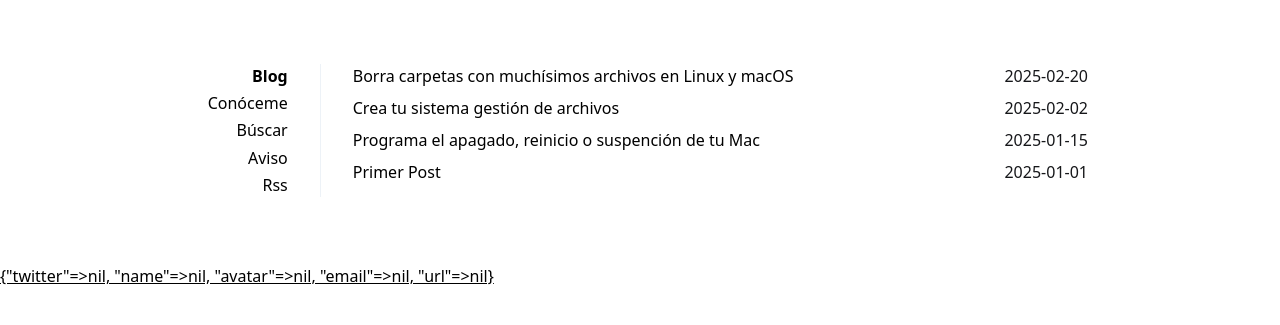
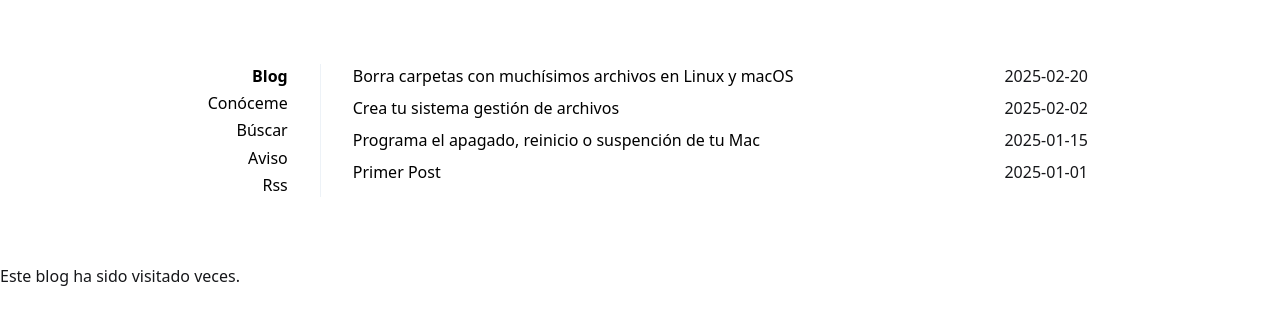
Before and after one commit to andriuzha/andriuzha.github.io, a Jekyll site: the page built from index.html, in a window 1280 px wide. Shown: the top 325 px of the page. Built offline with Jekyll 4.4.1, drawn with Linux system fonts in a browser that asks for light colours; comment, search, counter and statistics services are not loaded.

Commit message:
Update footer.html

```diff
--- a/_includes/footer.html
+++ b/_includes/footer.html
@@ -1,24 +1,4 @@
-<footer class="site-footer h-card">
-    <data class="u-url" href="{{ "/" | relative_url }}"></data>
-    <div class="wrapper">
-      <div class="footer-col-wrapper">
-        <div class="footer-col">
-          <ul class="contact-list">
-            <li class="p-name">
-              {%- if site.author -%}
-                <a class="black-link" href="{{ site.url }}/about.html">
-                  {{ site.author | escape }}
-                </a>
-              {%- endif -%}
-              </li>
-              {%- if site.email -%}
-              <li>
-              <a class="u-email black-link" href="mailto:{{ site.email }}">{{ site.email }}</a></li>
-              <span id="busuanzi_container_site_pv">This site was visited by: <span id="busuanzi_value_site_pv"></span> times<span>
-              {%- endif -%}
-          </ul>
-        </div>
-      </div>
-    </div>
+<footer>
+    <p>Este blog ha sido visitado <span id="busuanzi_value_site_pv"></span> veces.</p>
     <script async src="//busuanzi.ibruce.info/busuanzi/2.3/busuanzi.pure.mini.js"></script>
-  </footer>
+</footer>
```
